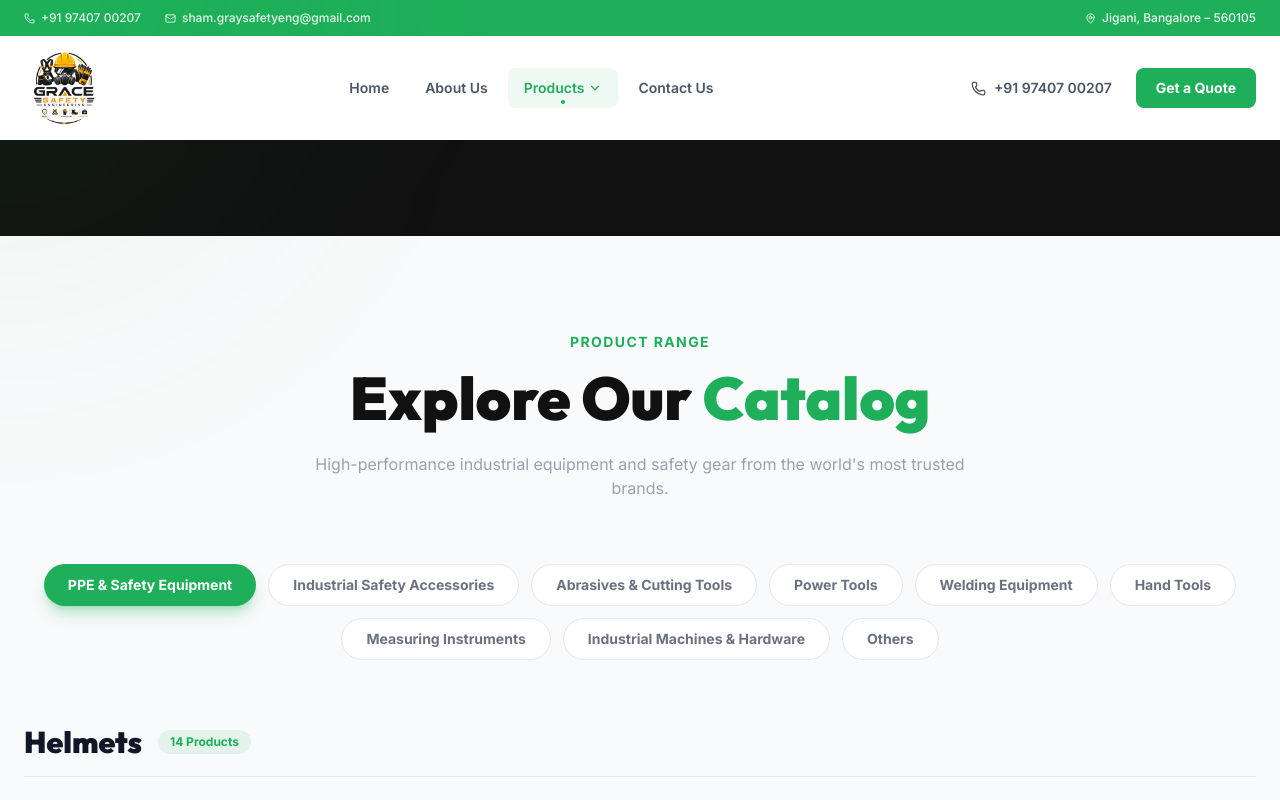
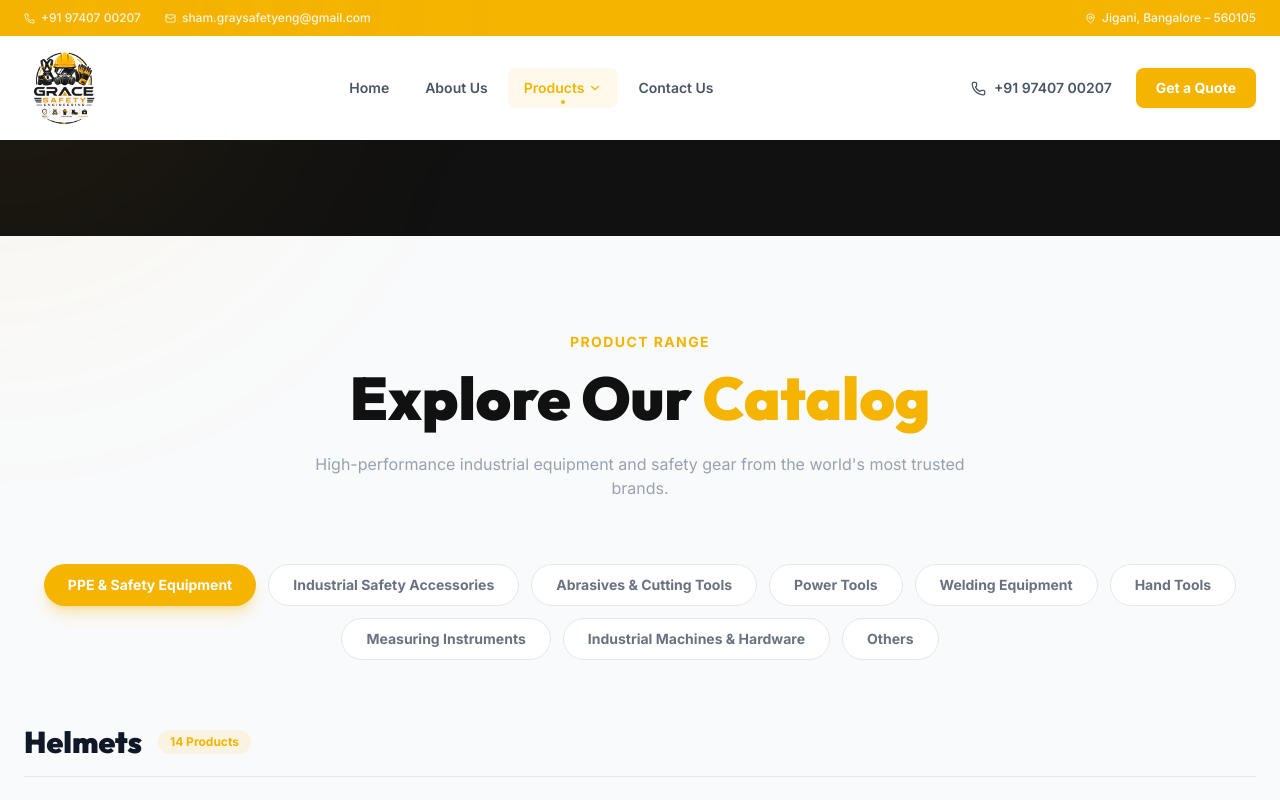
Before and after one commit to Khushbu-github/Grace-Safety-Engineering, a React (Vite) app: page /products in a window 1280 px wide. Shown: the top 800 px of the page. Built offline with nearby package versions, Linux system fonts and the light colour scheme.

Commit message:
logo changed

```diff
--- a/src/components/home/Hero.jsx
+++ b/src/components/home/Hero.jsx
@@ -11,7 +11,7 @@ const Hero = () => {
         <div
           className="absolute inset-0 bg-[url('https://images.unsplash.com/photo-1581092160562-40aa08e78837?q=80&w=2070&auto=format&fit=crop')] bg-cover bg-center opacity-10 grayscale"
         />
-        <div className="absolute inset-0 bg-gradient-to-br from-white via-white/95 to-green-50/60" />
+        <div className="absolute inset-0 bg-gradient-to-br from-white via-white/95 to-amber-50/60" />
       </div>
 
       {/* Floating Icons */}
--- a/src/data/constants.js
+++ b/src/data/constants.js
@@ -1,10 +1,10 @@
 export const COLORS = {
-  primary: '#1FAF5A',
-  darkGreen: '#0B3D2E',
+  primary: '#F4B400',
+  darkGreen: '#3A3A3A',
   black: '#111111',
-  charcoal: '#1E1E1E',
-  lightGray: '#F5F5F5',
-  accentLime: '#9BE15D',
+  charcoal: '#3A3A3A',
+  lightGray: '#EAEAEA',
+  accentLime: '#FFC107',
   white: '#FFFFFF',
 };
 
--- a/src/index.css
+++ b/src/index.css
@@ -3,12 +3,13 @@
 @import "tailwindcss";
 
 @theme {
-  --color-primary: #1FAF5A;
-  --color-primary-dark: #0B3D2E;
+  /* Updated theme colors mapped from logo */
+  --color-primary: #F4B400;
+  --color-primary-dark: #3A3A3A;
   --color-dark: #111111;
-  --color-dark-charcoal: #F8F9FA;
-  --color-light: #F5F5F5;
-  --color-accent: #17934c;
+  --color-dark-charcoal: #3A3A3A;
+  --color-light: #EAEAEA;
+  --color-accent: #FFC107;
 
   --font-outfit: "Outfit", sans-serif;
   --font-inter: "Inter", sans-serif;
@@ -52,8 +53,8 @@
   }
 
   .glass-card:hover {
-    border-color: rgba(31, 175, 90, 0.4);
-    box-shadow: 0 8px 32px rgba(31, 175, 90, 0.12);
+    border-color: rgba(244, 180, 0, 0.4);
+    box-shadow: 0 8px 32px rgba(244, 180, 0, 0.12);
     transform: translateY(-2px);
   }
 
@@ -70,9 +71,9 @@
   }
 
   .btn-primary:hover {
-    background-color: #17934c;
+    background-color: var(--color-accent);
     transform: translateY(-2px);
-    box-shadow: 0 10px 15px -3px rgba(31, 175, 90, 0.3);
+    box-shadow: 0 10px 15px -3px rgba(244, 180, 0, 0.3);
   }
 
   .btn-outline {
```
